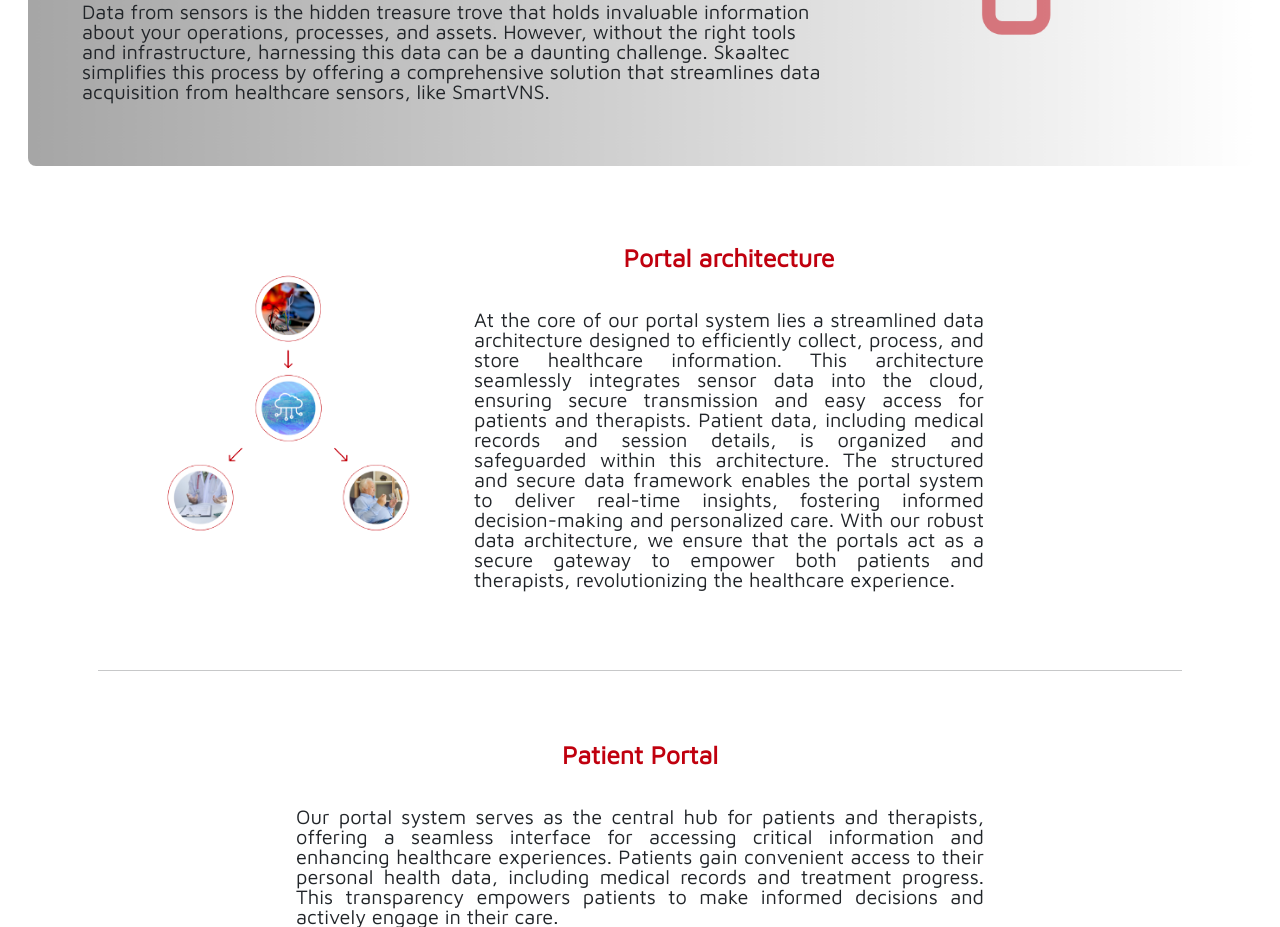
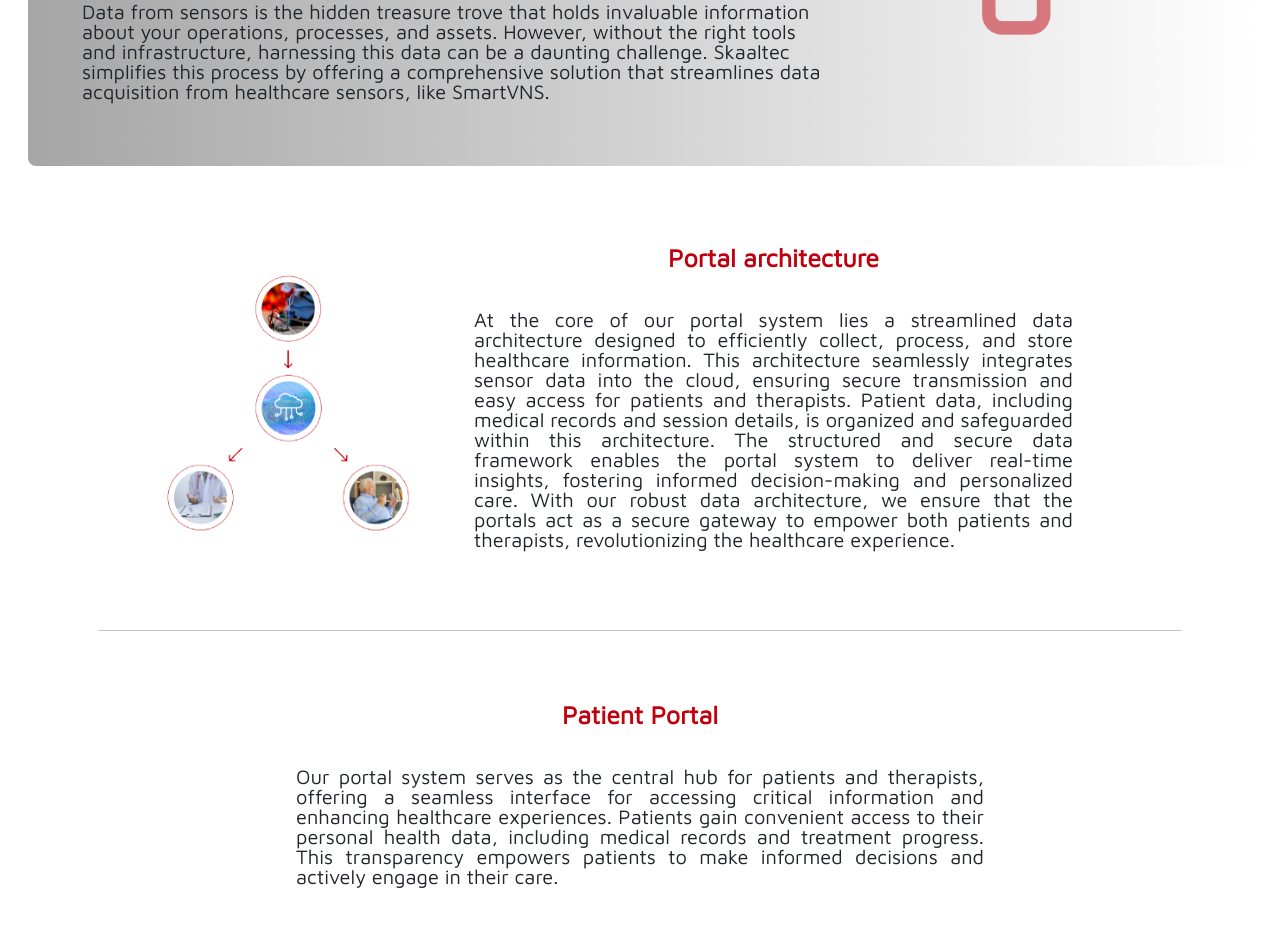
Before and after one commit to DanieleBuson/webapp_test8, a Django app: page /solutions/ in a window 1280 px wide. Shown: the part 3512-4439 px from the top of the page. Run offline with Django 4.2, Linux system fonts and the light colour scheme; some libraries are stand-ins or nearby versions.

Commit message:
changed portal architecture

```diff
--- a/skaaltec_test8/templates/skaaltec_test8/solutions.html
+++ b/skaaltec_test8/templates/skaaltec_test8/solutions.html
@@ -180,7 +180,7 @@
                     <br>
                     <img src="{% static 'structure.png' %}" style="object-fit: contain;" height="300">
                 </div>
-                <div class="col-xl-6 col-md-12 my-3" style="text-align: center;">
+                <div class="col-xl-7 col-md-12 my-3" style="text-align: center;">
                    <br>
                    <h3 style="color: rgb(192, 0, 14); line-height: 1.6;">Portal architecture</h3>
                    <br>
```
